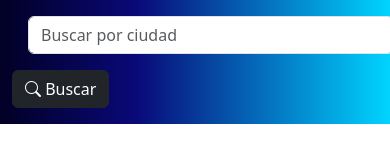
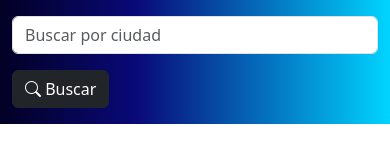
Before and after one commit to julianDev94/weatherApp, a React (Vite) app: page / in a window 390 px wide. Shown: the top 160 px of the page. Built offline with nearby package versions, Linux system fonts and the light colour scheme.

Commit message:
agrego posicion de las columnas en tamañao sm para que sea responsive el formulario

```diff
--- a/src/components/FormularioConsulta.jsx
+++ b/src/components/FormularioConsulta.jsx
@@ -7,7 +7,7 @@ const FormularioConsulta = () => {
       <Container>
         <Form className="py-3">
           <Row>
-            <Col md={8}>
+            <Col sm={12} md={8}>
               <Form.Group className="mb-3" controlId="busquedaClimaCiudad">
                 <Form.Control
                   type="text"
@@ -15,11 +15,11 @@ const FormularioConsulta = () => {
                   minLength={3}
                   maxLength={20}
                   required
-                  className="mx-3"
+
                 />
               </Form.Group>
             </Col>
-            <Col md={2}>
+            <Col sm={12} md={2}>
               <Button variant="dark" type="submit">
                  <i className="bi bi-search"></i> Buscar
               </Button>
```
